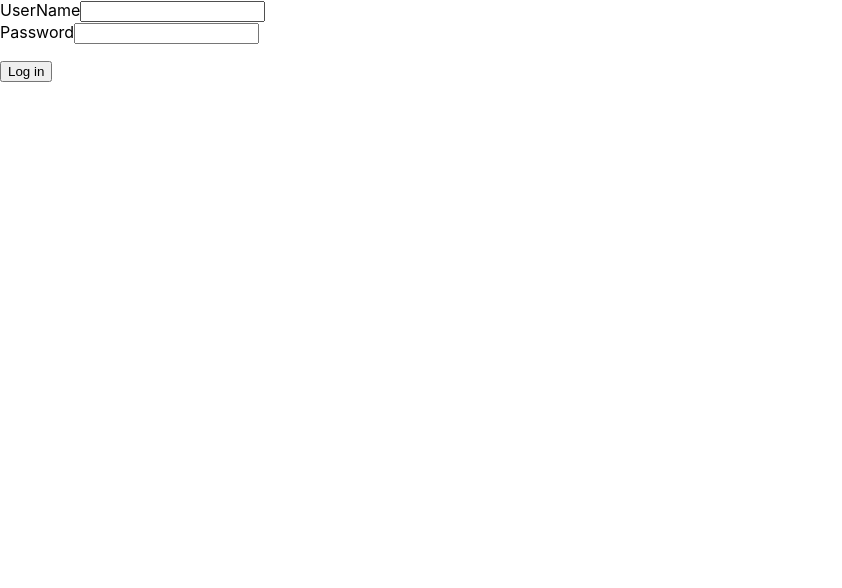
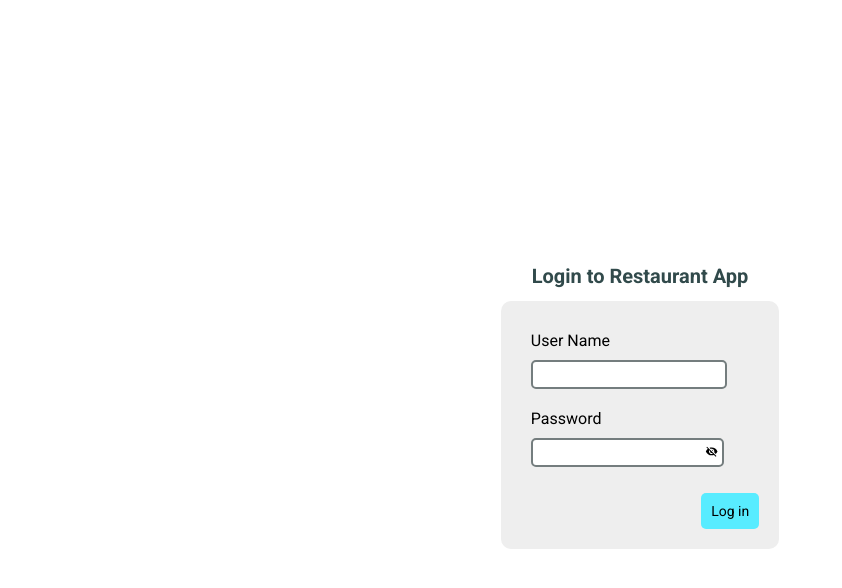
Before and after one commit to adnansumi98/restaurant-app, a React (Vite) app: page / in a window 1280 px wide. Shown: the top 588 px of the page, without its empty margins (0-842 px from the left). Built offline with nearby package versions, Linux system fonts and the light colour scheme.

Commit message:
Log in page done

```diff
--- a/src/components/Login/index.css
+++ b/src/components/Login/index.css
@@ -0,0 +1,67 @@
+.login-form-container {
+  display: flex;
+  flex-direction: column;
+  justify-content: center;
+  align-items: center;
+  height: 100vh;
+  background-color: #fff;
+  font-family: 'Roboto';
+}
+.login-heading {
+  font-size: 20px;
+  color: #314a4b;
+}
+.login-form {
+  background-color: #eeeeee;
+  padding: 20px;
+  border-radius: 10px;
+}
+.input-container {
+  display: flex;
+  flex-direction: column;
+  padding: 10px;
+}
+.input-label {
+  font-size: 16px;
+  margin-bottom: 10px;
+}
+.input-form {
+  width: 90%;
+  padding: 5px;
+  border-radius: 5px;
+  font-weight: bold;
+  border: solid 2px #747d7e;
+}
+.password-container {
+  display: flex;
+  flex-direction: row;
+}
+.show-password {
+  border: transparent;
+  background-color: transparent;
+  position: relative;
+  right: 25px;
+}
+.error-message {
+  color: #df0a0a;
+  font-size: 16px;
+  margin-left: 20px;
+}
+.success-message {
+  color: #0c6d0c;
+  font-size: 16px;
+  margin-left: 20px;
+}
+.buttton-container {
+  display: flex;
+  flex-direction: row;
+  justify-content: flex-end;
+}
+.submit-button {
+  border: transparent;
+  border-radius: 5px;
+  padding: 10px;
+  font-size: 14px;
+  font-family: 'Roboto';
+  background-color: #58ecff;
+}
--- a/src/components/Login/index.jsx
+++ b/src/components/Login/index.jsx
@@ -1,47 +1,56 @@
-import { useState } from "react";
-import Cookies from "js-cookie";
-import "./index.css";
+import { useState } from 'react';
+import Cookies from 'js-cookie';
+import './index.css';
+import { IoMdEye, IoMdEyeOff } from 'react-icons/io';
 
 const Login = () => {
-  const [userName, setUserName] = useState("");
-  const [password, setPassword] = useState("");
+  const [userName, setUserName] = useState('');
+  const [password, setPassword] = useState('');
   const [showPassword, setShowPassword] = useState(false);
-  const [status, setStatus] = useState("");
-  const [message, setMessage] = useState("");
+  const [message, setMessage] = useState('');
 
   const authenticateUser = async (event) => {
     event.preventDefault();
     const credentials = { username: userName, password };
-    setUserName("");
-    setPassword("");
     const options = {
-      method: "POST",
+      method: 'POST',
       body: JSON.stringify(credentials),
     };
     try {
-      const response = await fetch("https://apis.ccbp.in/login", options);
+      const response = await fetch('https://apis.ccbp.in/login', options);
       const data = await response.json();
       if (response.ok) {
-        Cookies.set("jwt_token", data.jwt_token);
+        Cookies.set('jwt_token', data.jwt_token);
+        setMessage('Logged in Sucesssfully');
+        setUserName('');
+        setPassword('');
       } else {
-        setStatus(response.status);
-        setMessage(response.statusText);
+        setMessage('Authentication failure');
       }
     } catch (error) {
-      console.log("LoginAPI: " + error);
+      console.log('LoginAPI: ' + error);
     }
   };
 
-  const renderError = (status, message) => {
-    return <p> {`${status} ${message}`} </p>;
+  const renderError = (message) => {
+    const varClassName =
+      message === 'Logged in Sucesssfully'
+        ? 'success-message'
+        : 'error-message';
+    return <p className={varClassName}> {message} </p>;
+  };
+
+  const onClickShowPassword = () => {
+    setShowPassword(!showPassword);
   };
 
   return (
     <div className="login-form-container">
+      <h1 className="login-heading">Login to Restaurant App</h1>
       <form className="login-form" onSubmit={authenticateUser}>
-        <div>
+        <div className="input-container">
           <label htmlFor="UserName" className="input-label">
-            UserName
+            User Name
           </label>
           <input
             id="UserName"
@@ -51,19 +60,29 @@ const Login = () => {
             onChange={(event) => setUserName(event.target.value)}
           />
         </div>
-        <div>
+        <div className="input-container">
           <label htmlFor="Password" className="input-label">
             Password
           </label>
+          <div className="password-container">
             <input
               id="Password"
               className="input-form"
-            type="password"
+              type={showPassword ? 'text' : 'password'}
               value={password}
               onChange={(event) => setPassword(event.target.value)}
             />
+
+            <button
+              type="button"
+              onClick={onClickShowPassword}
+              className="show-password"
+            >
+              {showPassword ? <IoMdEye /> : <IoMdEyeOff />}
+            </button>
           </div>
-        {renderError(status, message)}
+        </div>
+        {renderError(message)}
         <div className="buttton-container">
           <button className="submit-button" type="submit">
             Log in
```
Lines whose indentation alone changed are shown as unchanged.
